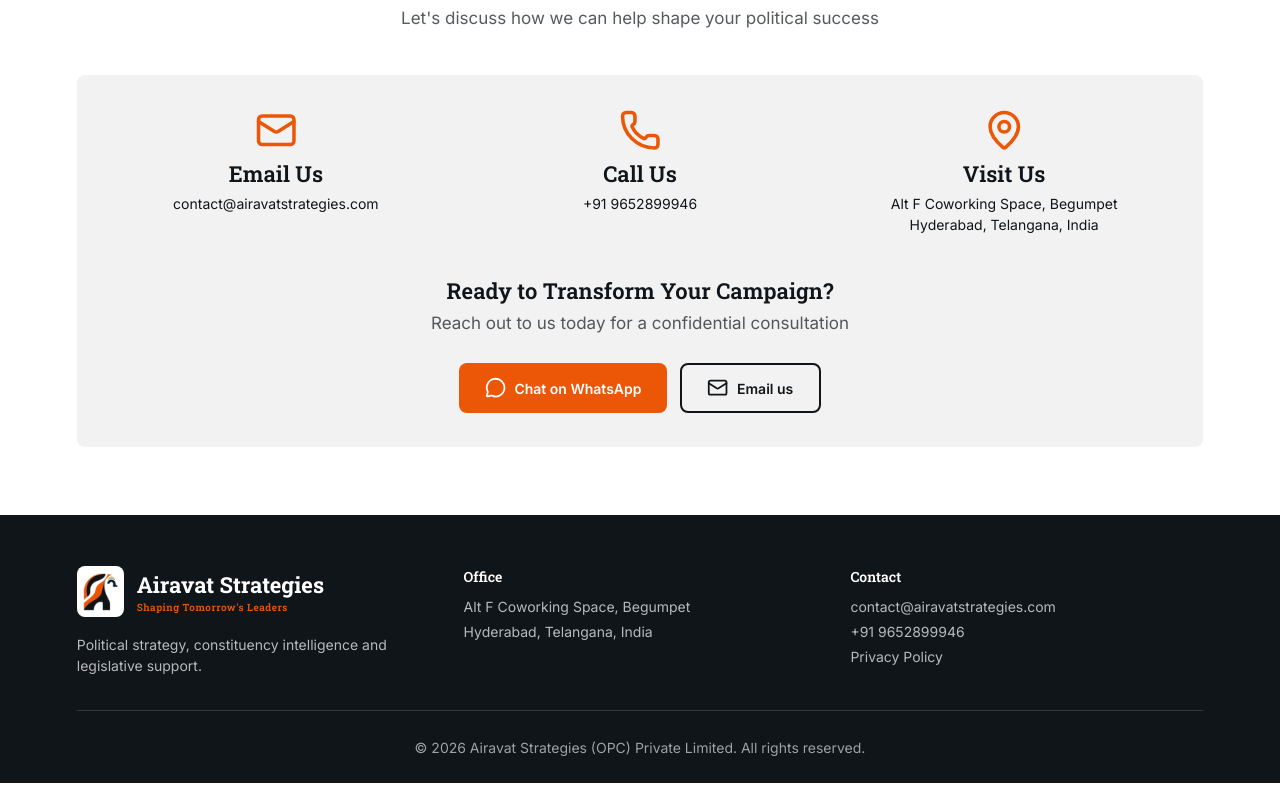
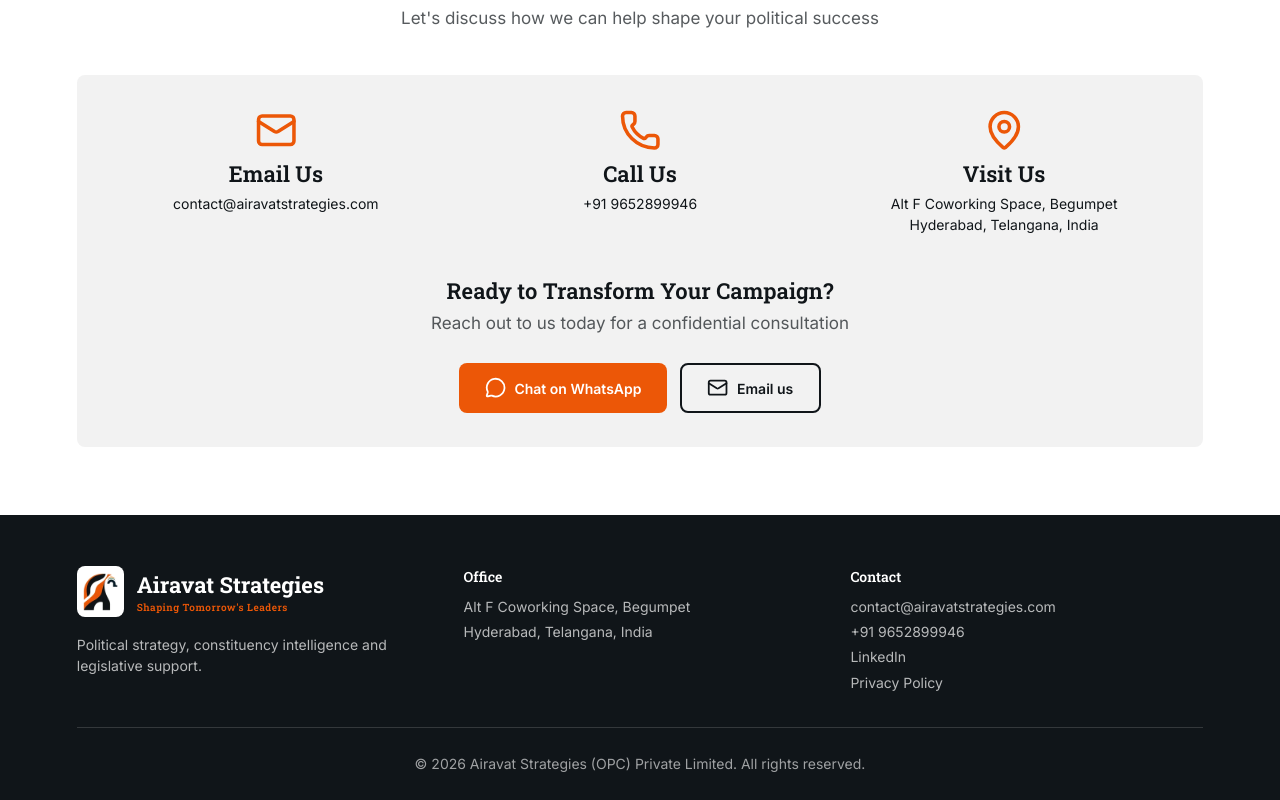
Before and after one commit to ssarathh12/airavat-web, a React (Vite) app: page / in a window 1280 px wide. Shown: the part 2424-3224 px from the top of the page. Built offline with nearby package versions, Linux system fonts and the light colour scheme.

Commit message:
Add LinkedIn company page link to footer

```diff
--- a/src/App.jsx
+++ b/src/App.jsx
@@ -260,6 +260,7 @@ function App() {
               <p className="font-display font-semibold text-white mb-2">Contact</p>
               <p><a href="mailto:contact@airavatstrategies.com" className="text-white/70 hover:text-brand-orange">contact@airavatstrategies.com</a></p>
               <p><a href="tel:+919652899946" className="text-white/70 hover:text-brand-orange">+91 9652899946</a></p>
+              <p><a href="https://www.linkedin.com/company/107107584/" target="_blank" rel="noopener noreferrer" className="text-white/70 hover:text-brand-orange">LinkedIn</a></p>
               <p><a href="/privacy.html" className="text-white/70 hover:text-brand-orange">Privacy Policy</a></p>
             </div>
           </div>
```
